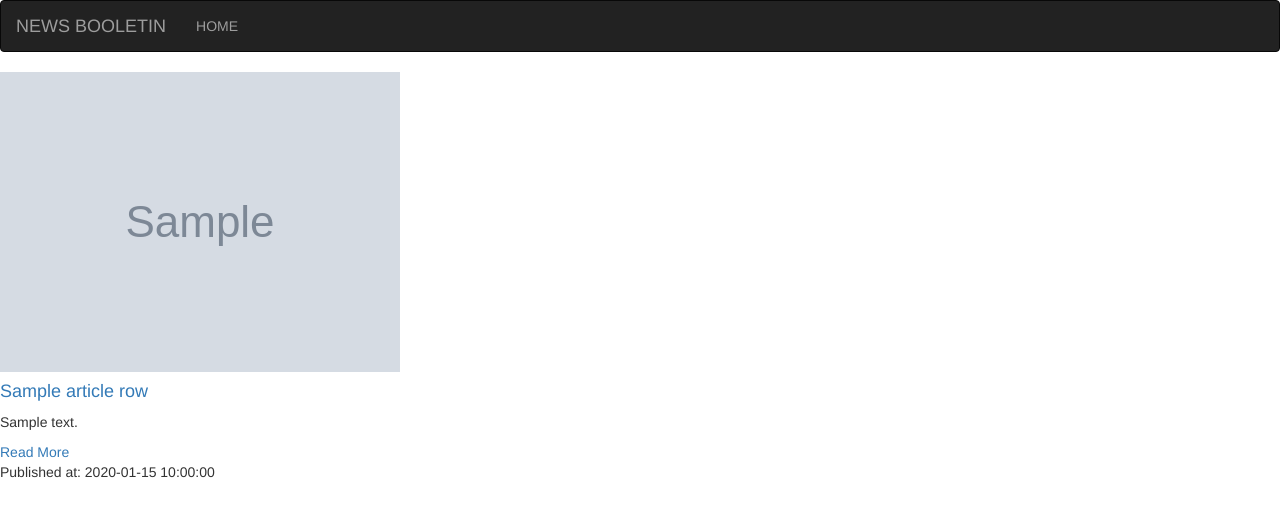
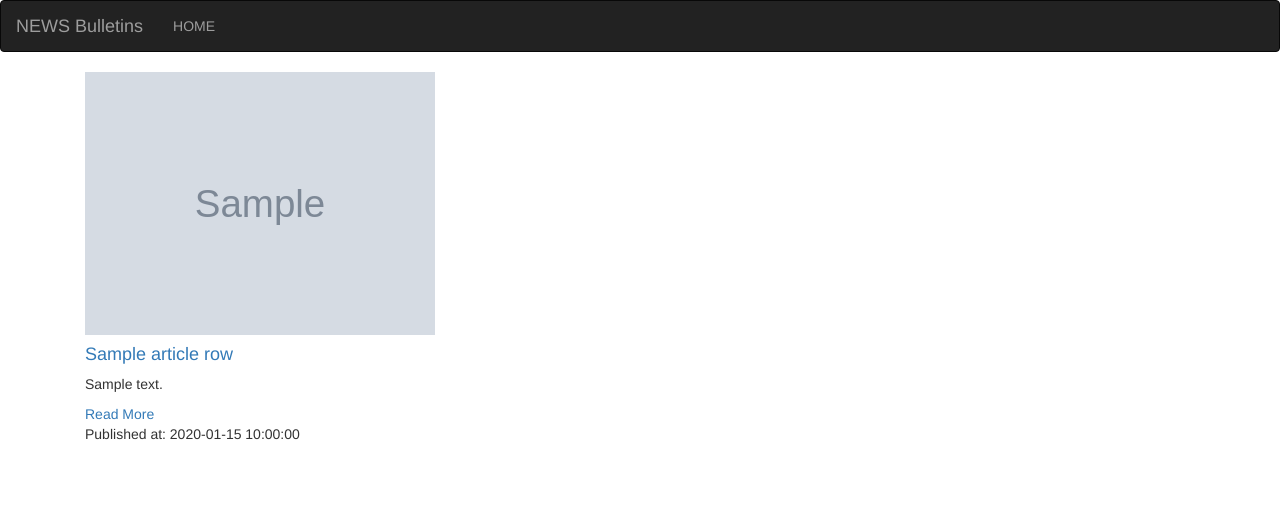
Before and after one commit to vincentouma/News_booletins, a Flask app: template app/templates/news.html in a window 1280 px wide. Shown: the top 517 px of the page. Run offline with Flask 2, Linux system fonts and the light colour scheme; the template is opened without the code that fills it: most values are stand-ins (such as "Sample title", 1, 10 or a date in 2020); grey boxes marked "Sample" are stand-in pictures; some libraries are stand-ins or nearby versions.

Commit message:
stage all changes in all files during debugging

```diff
--- a/app/__init__.py
+++ b/app/__init__.py
@@ -2,6 +2,7 @@ from flask import Flask
 from flask import Flask
 from flask_bootstrap import Bootstrap
 from config import config_options
+
 
 bootstrap = Bootstrap()
 
--- a/app/main/views.py
+++ b/app/main/views.py
@@ -13,7 +13,7 @@ def index():
     entertainment_news = get_sources('entertainment')
     sport_news = get_sources('sports')
     tech_news = get_sources('technology')
-    title = 'News Booletins'
+    title = 'News Bulletins'
     return render_template('index.html', title=title, sports=sport_news, technology=tech_news, entertainment=entertainment_news)
 
 @main.route('/source/<id>')
@@ -23,5 +23,5 @@ def articles(id):
     """
     article = get_article(id)
     print(article)
-    title = f'News Booletins{id}'
+    title = f'News Bulletins{id}'
     return render_template('news.html', title=title, article=article)
--- a/app/templates/base.html
+++ b/app/templates/base.html
@@ -1,6 +1,5 @@
 {% extends 'bootstrap/base.html'%}
 
-<!--Navbar block-->
 {% block navbar %}
     {% include 'navbar.html' %}
 {% endblock %}
--- a/app/templates/index.html
+++ b/app/templates/index.html
@@ -3,6 +3,7 @@
  {% import 'macros.html' as macro %}
 
  {% block content %}
+ <div class="container">
 <div class="row">
   <div class="col-md-12">
 
@@ -29,4 +30,5 @@
     </ul>
   </div>
 </div>
+</div>
 {% endblock %}
--- a/app/templates/navbar.html
+++ b/app/templates/navbar.html
@@ -7,7 +7,7 @@
                 <span class="icon-bar"></span>
                 <span class="icon-bar"></span>
               </button>
-        <a class="navbar-brand" href="/"> NEWS BOOLETIN</a>
+        <a class="navbar-brand" href="/"> NEWS Bulletins</a>
       </div>
       <div class="navbar-collapse collapse">
         <ul class="nav navbar-nav">
--- a/app/templates/news.html
+++ b/app/templates/news.html
@@ -7,11 +7,12 @@
 {% for article_row in article %}
 
 
+<div class="container">
 
-    <div class="row">
         <div class="col-md-4">
             <a href="{{article_row.url}}">
-                    <img src="{{article_row.image}}" alt="{{article_row.title}}" class="img-responsive" styles="height:30px">
+                <img src="{{article_row.image}}" alt="{{article_row.title}}" class="img-responsive"
+                    styles="height:30px">
             </a>
             <div class="caption">
                 <h4><a href="{{article_row.url}}" target="_blank">{{article_row.title |truncate(35)}}</a></h4>
@@ -25,6 +26,8 @@
         </div>
 
 
+</div>
+
 
 {% endfor %}
 
```
Also changed, not shown: app/static/css/styles.css (added, +21 -0 lines), app/templates/fourofour.html (deleted), app/templates/fourowfour.html (added). Lines whose indentation alone changed are shown as unchanged.
